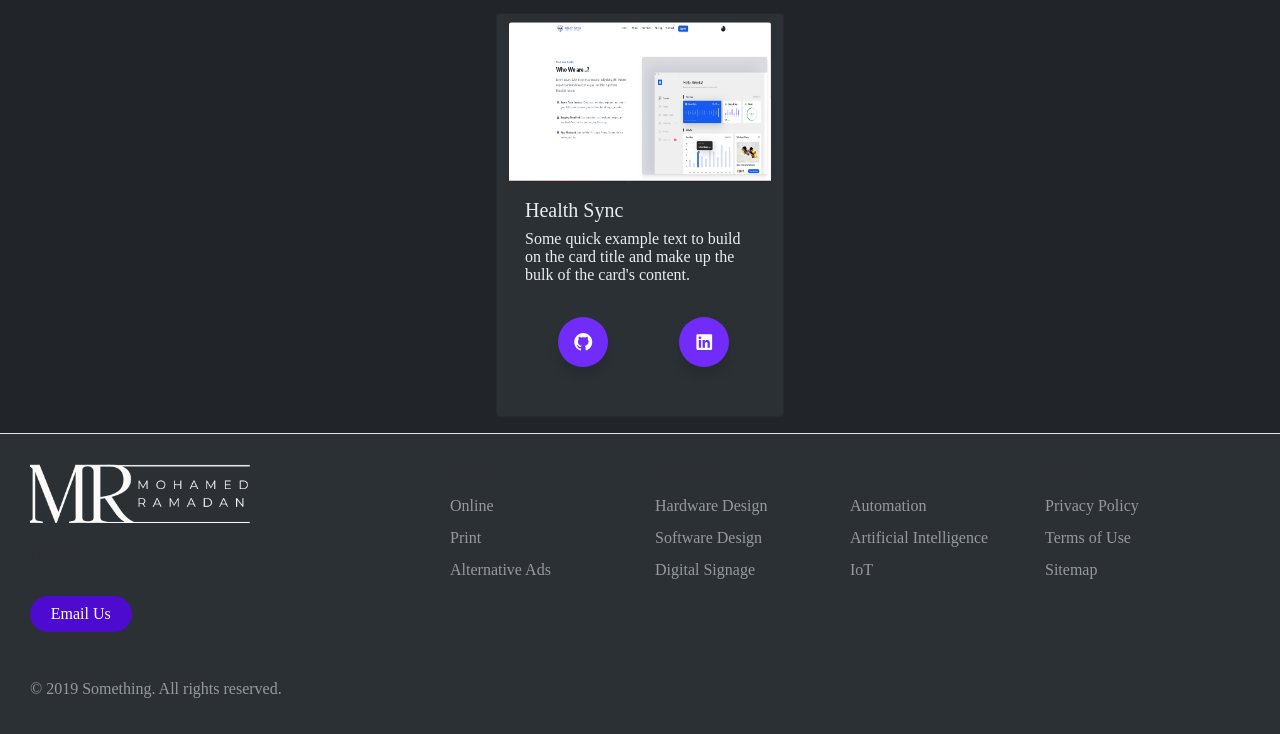
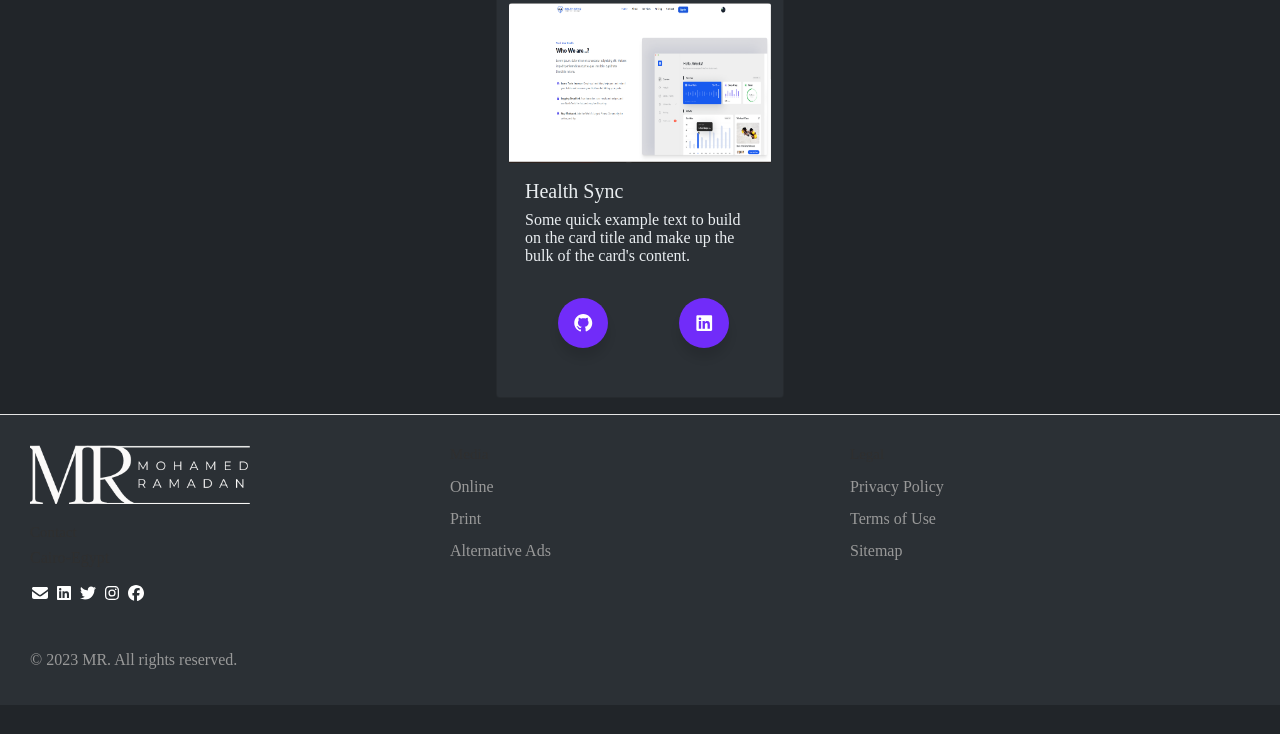
Before and after one commit to MentalStrange/Portfolio, a plain HTML site: page index.html in a window 1280 px wide. Shown: the part 3176-3910 px from the top of the page. After the commit the page ends 3881 px from the top, so only its background shows below. Drawn offline with Linux system fonts and the light colour scheme.

Commit message:
change photes and add icons in footer

```diff
--- a/index.html
+++ b/index.html
@@ -86,13 +86,9 @@
 
     </div>
 </section>
-
-
-
     <!---------------------------------------------------------------->
     <!------------------------end home-------------------------------->
     <!---------------------------------------------------------------->
-
 
     <!---------------------------------------------------------------->
     <!-----------------------start about me--------------------------->
@@ -334,7 +330,7 @@
     <!---------------------------------------------------------------->
 		<section class=" container projects ">
 			<div class="project-content pt-3 text-center">
-				<h1>"Mixing pixels and passion, <span>My projects </span> groove to the rhythm of innovation, creating a funky fusion of code and creativity. 😄  😄 "</h1>
+				<h2>"Mixing pixels and passion, <span>My projects </span> groove to the rhythm of innovation, creating a funky fusion of code and creativity. 😄  😄 "</h2>
 
 			</div>
 			<div class="  mt-2 d-flex justify-content-around row ">
@@ -447,21 +443,24 @@
 
 <footer class="footer mt-2">
   <div class="footer__addr">
-    <!-- <h1 class="footer__logo">Something</h1 -->
 			<img src="img/logo.png" alt="">
-
     <h2>Contact</h2>
-
+			Cairo-Egypt
     <address>
 <br>
-
-      <a class="footer__btn" href="mailto:mohmaed.ramadan2393@gmail.com">Email Us</a>
+			<div class="contactUs">
+				<a href="mailto:mohmaed.ramadan2393@gmail.com"><i class="fa-solid fa-envelope fa-beat" style="color: #ffffff;"></i></a>
+				<a href="linkedIn"><i class="fa-brands fa-linkedin" style="color: #ffffff;"></i></a>
+				<a href="twitter"><i class="fa-brands fa-twitter" style="color: #ffffff;"></i></a>
+				<a href="inst"><i class="fa-brands fa-instagram" style="color: #ffffff;"></i></a>
+				<a href="face"><i class="fa-brands fa-facebook" style="color: #ffffff;"></i></a>
+			</div>
     </address>
   </div>
 
   <ul class="footer__nav">
     <li class="nav__item">
-      <h2 class="nav__title">Media</h2>
+      <h1 class="nav__title">Media</h1>
 
       <ul class="nav__ul">
         <li>
@@ -477,37 +476,6 @@
         </li>
       </ul>
     </li>
-
-    <li class="nav__item nav__item--extra">
-      <h2 class="nav__title">Technology</h2>
-
-      <ul class="nav__ul nav__ul--extra">
-        <li>
-          <a href="#">Hardware Design</a>
-        </li>
-
-        <li>
-          <a href="#">Software Design</a>
-        </li>
-
-        <li>
-          <a href="#">Digital Signage</a>
-        </li>
-
-        <li>
-          <a href="#">Automation</a>
-        </li>
-
-        <li>
-          <a href="#">Artificial Intelligence</a>
-        </li>
-
-        <li>
-          <a href="#">IoT</a>
-        </li>
-      </ul>
-    </li>
-
     <li class="nav__item">
       <h2 class="nav__title">Legal</h2>
 
@@ -528,7 +496,7 @@
   </ul>
 
   <div class="legal">
-    <p>&copy; 2019 Something. All rights reserved.</p>
+    <p>&copy; 2023 MR. All rights reserved.</p>
   </div>
 </footer>
 			<!-- </div>
```
